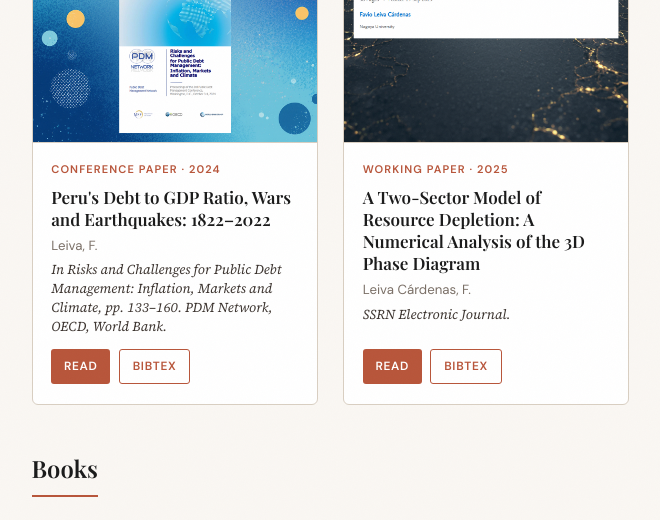
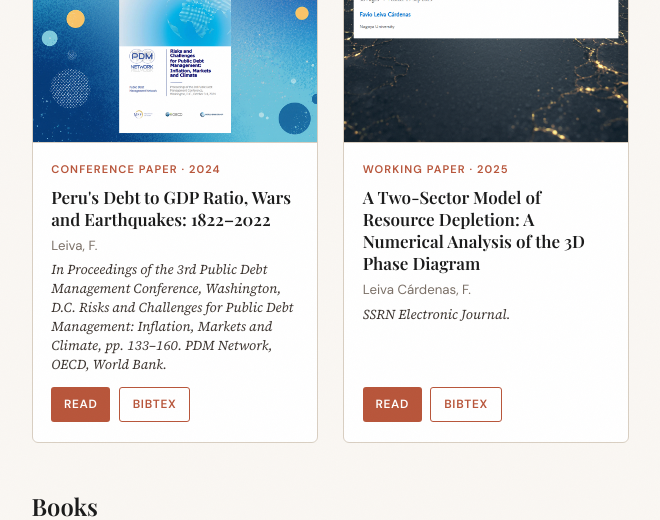
Before and after one commit to Favioleiva/favioleiva.github.io, a Jekyll site: the page built from publications.html, in a window 1280 px wide and 900 px high, scrolled down 1827 px, cut to the strip 0-520 px from the top of the window. Shown: the whole strip, without its empty margins (154-814 px from the left). Built offline with Jekyll 4.4.1, drawn with Linux system fonts in a browser that asks for light colours; nearby versions of some CDN libraries; some web fonts are replaced.

Commit message:
Update publications.html

```diff
--- a/publications.html
+++ b/publications.html
@@ -262,7 +262,7 @@ permalink: /publications/
       <span class="pub-card-type">Conference Paper · 2024</span>
       <div class="pub-card-title">Peru's Debt to GDP Ratio, Wars and Earthquakes: 1822–2022</div>
       <div class="pub-card-authors">Leiva, F.</div>
-      <div class="pub-card-venue">In Risks and Challenges for Public Debt Management: Inflation, Markets and Climate, pp. 133–160. PDM Network, OECD, World Bank.</div>
+      <div class="pub-card-venue">In Proceedings of the 3rd Public Debt Management Conference, Washington, D.C. Risks and Challenges for Public Debt Management: Inflation, Markets and Climate, pp. 133–160. PDM Network, OECD, World Bank.</div>
       <div class="pub-card-actions">
         <a href="https://www.publicdebtnet.org/export/sites/pdm/pdm/.content/attachments/pdm-proceedings-code.pdf" class="pub-btn pub-btn-primary" target="_blank">Read</a>
         <a href="/bib/Leiva2024_DebtGDP.bib" class="pub-btn pub-btn-secondary" download>BibTeX</a>
```
